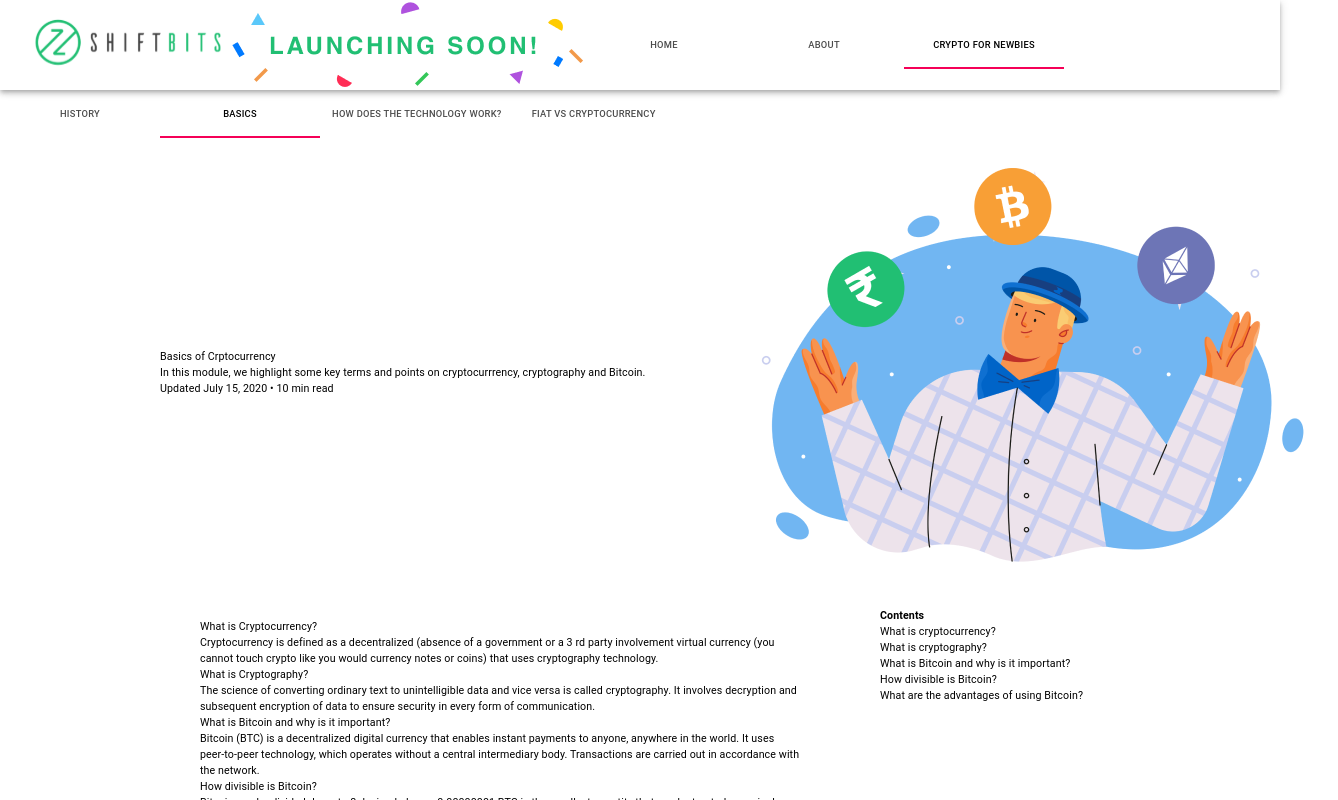
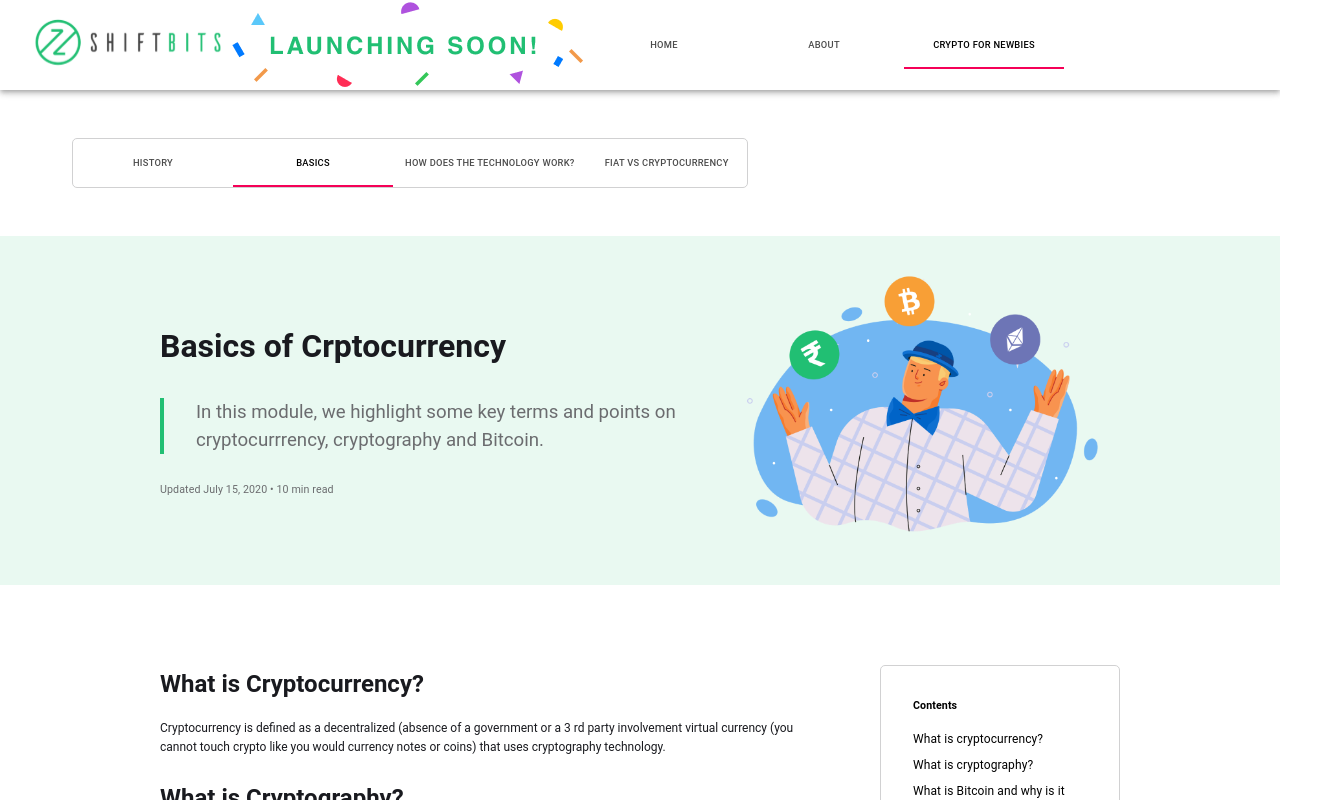
Before and after one commit to harikrishna76/shiftbits-web, a Next.js app: page /crypto-for-newbies in a window 1280 px wide. Both pictures are taken after a click on the tab "BASICS". Shown: the top 800 px of the page, 1338 px wide, since content can reach past the window. Built offline with nearby package versions, Linux system fonts and the light colour scheme.

Commit message:
crypto for new bies

```diff
--- a/src/pages/crypto-for-newbies/ContentByType.js
+++ b/src/pages/crypto-for-newbies/ContentByType.js
@@ -1,5 +1,6 @@
 import React from 'react';
 import { Grid } from '@material-ui/core';
+import s from './CryptoForNewbies.module.scss';
 
 export default function ContentByType({ item }) {
   let view = null;
@@ -14,22 +15,22 @@ export default function ContentByType({ item }) {
         item
         xs={12}
         alignItems="center"
-        className="CryptoForNewbiesHeadLine"
+        className={s.CryptoForNewbiesHeadLine}
         style={{ minHeight: '53px', height: 'auto', display: 'flex' }}
       >
         {content}
       </Grid>
     );
   } else if (type === 'question') {
-    view = <div className={`historyQuestion ${className}`}>{content}</div>;
+    view = <div className={`${s.historyQuestion} ${className}`}>{content}</div>;
   } else if (type === 'answer') {
-    view = <div className={`historyAnswer ${className}`}>{content}</div>;
+    view = <div className={`${s.historyAnswer} ${className}`}>{content}</div>;
   } else if (type === 'question2') {
-    view = <div className="advantagesText2">{content}</div>;
+    view = <div className={s.advantagesText2}>{content}</div>;
   } else if (type === 'abbreviation' || type === 'liAbbreviation') {
     view = (
-      <li className="advantagesText3">
-        <span className="advantagesHeading">
+      <li className={s.advantagesText3}>
+        <span className={s.advantagesHeading}>
           {item.word}
           {' '}
         </span>
@@ -40,7 +41,7 @@ export default function ContentByType({ item }) {
     //   view = <li>{view}</li>;
     // }
   } else if (type === 'keyHeading') {
-    view = <div className="advantagesText1">{content}</div>;
+    view = <div className={s.advantagesText1}>{content}</div>;
   }
 
   return (<div>{view}</div>);
--- a/src/pages/crypto-for-newbies/CryptoContentViewer.js
+++ b/src/pages/crypto-for-newbies/CryptoContentViewer.js
@@ -2,6 +2,7 @@ import React from 'react';
 import { Grid } from '@material-ui/core';
 import ContentByType from './ContentByType';
 import content from './content';
+import s from './CryptoForNewbies.module.scss';
 
 export default function CryptoContentViewer(props) {
   const { pageKey } = props;
@@ -14,7 +15,7 @@ export default function CryptoContentViewer(props) {
         return (dataSet.data || []).map((item) => <ContentByType item={item} />);
       } if (dataSet.type === 'boxedContent') {
         return (
-          <div className="basicKeyQuestions">
+          <div className={s.basicKeyQuestions}>
             {dataSet.data.map((item) => <ContentByType item={item} />)}
           </div>
         );
@@ -27,7 +28,7 @@ export default function CryptoContentViewer(props) {
     <Grid container justify="center">
       <Grid container justify="space-between" className="flex" xs={12} md={9}>
         <Grid item xs={12} md={8}>
-          <ul className="CryptoForNewbiesUL">
+          <ul className={s.CryptoForNewbiesUL}>
             <Grid item xs={12}>
               {pageData.map((dataSet) => displayDataSet(dataSet))}
             </Grid>
@@ -36,10 +37,10 @@ export default function CryptoContentViewer(props) {
         {contents
           ? (
             <Grid item xs={12} md={3}>
-              <div className="contentContainer">
-                <div className="fontSize24 fontWeightBold contentsHeading">Contents</div>
+              <div className={s.contentContainer}>
+                <div className={`fontSize24 fontWeightBold ${s.contentsHeading}`}>Contents</div>
                 {contents.map((item) => (
-                  <div className="contentItem" key={item}>{item}</div>
+                  <div className={s.contentItem} key={item}>{item}</div>
                 ))}
               </div>
             </Grid>
--- a/src/pages/crypto-for-newbies/index.js
+++ b/src/pages/crypto-for-newbies/index.js
@@ -4,7 +4,7 @@ import {
 } from '@material-ui/core';
 import Layout from 'components/layout';
 import CryptoContentViewer from './CryptoContentViewer';
-import './CryptoForNewbies.module.scss';
+import s from './CryptoForNewbies.module.scss';
 
 const cryptoNavigation = [
   { key: 'history', label: 'History' },
@@ -33,14 +33,14 @@ export default function CryptoForNewbies() {
   function displayHeader() {
     const content = headerContent[activeTabIndex];
     return (
-      <Grid container className="introduction" justify="center">
+      <Grid container className={s.introduction} justify="center">
         <Grid container alignItems="center" xs={12} md={9}>
           <Grid item xs={12} md={7}>
             <div>
-              <div variant="h4" className="CryptoForNewbiesH1">
+              <div variant="h4" className={s.CryptoForNewbiesH1}>
                 {content.title}
               </div>
-              <div className="introductionSubtitle greyText">
+              <div className={`${s.introductionSubtitle} greyText`}>
                 {content.description}
               </div>
               <Typography className="greyText">Updated July 15, 2020 &bull; 10 min read</Typography>
@@ -50,7 +50,7 @@ export default function CryptoForNewbies() {
             <img
               src="/images/Payment processed 1 1.png"
               alt=""
-              className="CryptoForNewbiesBannerImg"
+              className={s.CryptoForNewbiesBannerImg}
             />
           </Grid>
         </Grid>
@@ -75,7 +75,11 @@ export default function CryptoForNewbies() {
         role="presentation"
       >
         <div role="presentation" className="nextTopic">
-          <Typography align="center" className="fontWeightBold" style={{ display: 'flex', flexDirection: next ? '' : 'row-reverse' }}>
+          <Typography
+            align="center"
+            className="fontWeightBold"
+            style={{ display: 'flex', flexDirection: next ? '' : 'row-reverse' }}
+          >
             {next ? 'Next topic' : 'Previous'}
             <span>
               {next ? '' : '<'}
@@ -83,7 +87,9 @@ export default function CryptoForNewbies() {
             </span>
           </Typography>
         </div>
-        <Typography className="fontWeightBold greenText" noWrap>{cryptoNavigation[nextIndex].label}</Typography>
+        <Typography className="fontWeightBold greenText" noWrap>
+          {cryptoNavigation[nextIndex].label}
+        </Typography>
       </div>
     );
   }
@@ -112,8 +118,20 @@ export default function CryptoForNewbies() {
   return (
     <Layout activeTabIndex={2}>
       <div className="flex">
-        <Tabs value={activeTabIndex} onChange={(e, newValue) => { setActiveTabIndex(newValue); }} className="cryptoSubheader" classes={{ indicator: 'cryptoIndicator' }}>
-          { cryptoNavigation.map((item, index) => <Tab key={item.key} label={item.label} {...a11yProps(index)} classes={{ root: 'cryptoTabRoot', selected: 'cryptoSelectedTab' }} />)}
+        <Tabs
+          value={activeTabIndex}
+          onChange={(e, newValue) => { setActiveTabIndex(newValue); }}
+          className={s.cryptoSubheader}
+          classes={{ indicator: 'cryptoIndicator' }}
+        >
+          {cryptoNavigation.map((item, index) => (
+            <Tab
+              key={item.key}
+              label={item.label}
+              {...a11yProps(index)}
+              classes={{ root: 'cryptoTabRoot', selected: 'cryptoSelectedTab' }}
+            />
+          ))}
         </Tabs>
       </div>
       {displayHeader()}
--- a/src/styles/globals.css
+++ b/src/styles/globals.css
@@ -258,6 +258,10 @@ input:disabled {
   cursor: pointer;
 }
 
+.greyText {
+  color: #6b6c6f;
+}
+
 @media (prefers-reduced-motion: no-preference) {
   .App-logo {
     animation: coinSpin infinite 20s linear;
```
